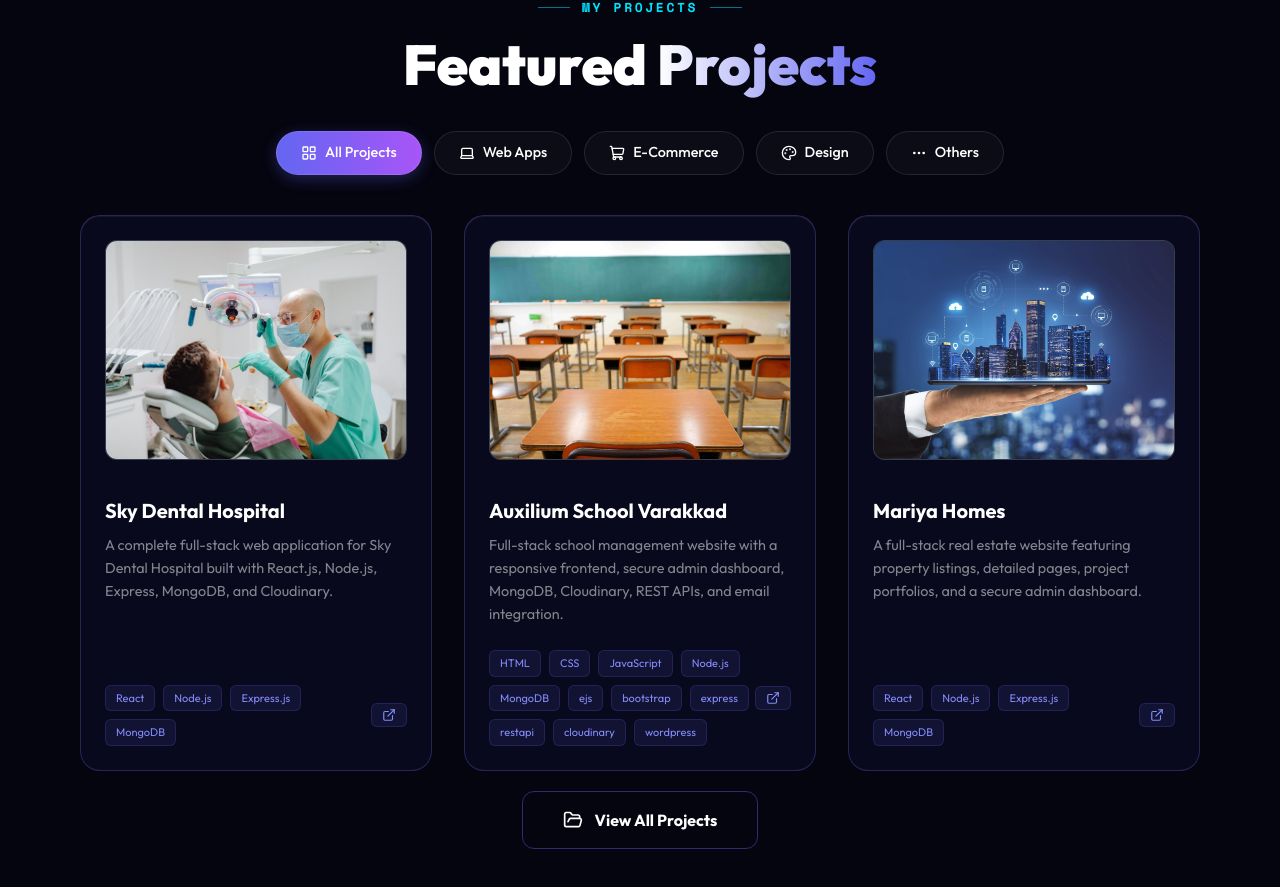
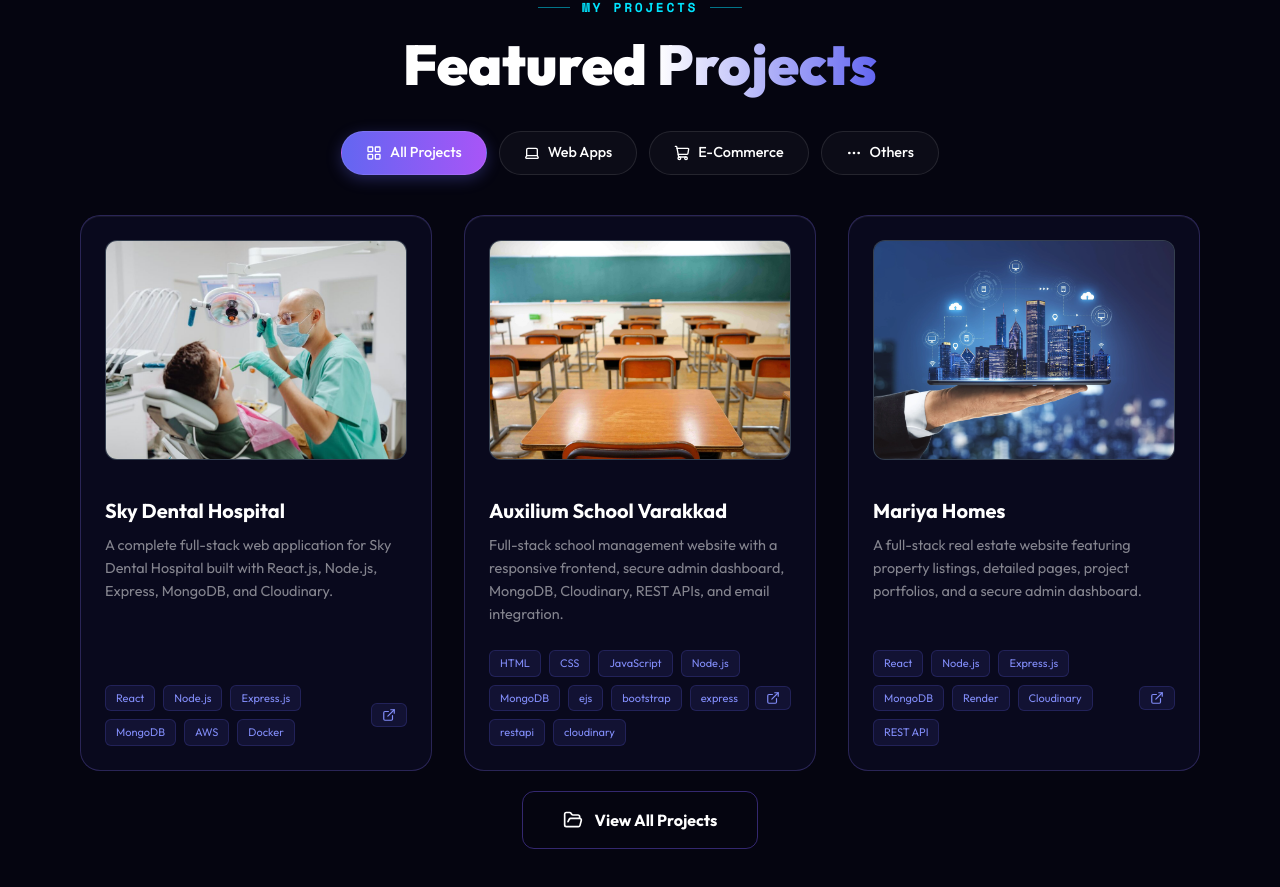
Before and after one commit to jithin2501/portfolio-website-, a Next.js app in the folder jithinpjoji_portfolio_main/frontend/: page / in a window 1280 px wide. Shown: the part 3340-4227 px from the top of the page. Built offline with nearby package versions, Linux system fonts and the light colour scheme.

Commit message:
feat: Update project details for Zentrivo, Sky Dental, Auxilium School, Mariya Homes, and Trendora Trends

```diff
--- a/jithinpjoji_portfolio_main/frontend/app/components/Projects.tsx
+++ b/jithinpjoji_portfolio_main/frontend/app/components/Projects.tsx
@@ -15,7 +15,6 @@ const categories = [
     { id: 'all', label: 'All Projects', icon: LayoutGrid },
     { id: 'web-app', label: 'Web Apps', icon: Laptop },
     { id: 'e-commerce', label: 'E-Commerce', icon: ShoppingCart },
-    { id: 'design', label: 'Design', icon: Palette },
     { id: 'others', label: 'Others', icon: MoreHorizontal },
 ];
 
--- a/jithinpjoji_portfolio_main/frontend/app/projects/[id]/page.tsx
+++ b/jithinpjoji_portfolio_main/frontend/app/projects/[id]/page.tsx
@@ -88,6 +88,7 @@ export default function ProjectDetail({ params }: { params: Promise<{ id: string
 
   const liveUrl = project.live_url || "#";
   const githubUrl = project.github_url || "#";
+  const figmaUrl = project.figma_url;
 
   const currentDisplayImg = images[activeThumb] || project.image || images[0];
 
@@ -215,6 +216,11 @@ export default function ProjectDetail({ params }: { params: Promise<{ id: string
               <a href={githubUrl} target="_blank" rel="noopener noreferrer" className="pd-btn-secondary">
                 View on GitHub <i className="fab fa-github" />
               </a>
+              {figmaUrl && (
+                <a href={figmaUrl} target="_blank" rel="noopener noreferrer" className="pd-btn-secondary" style={{ backgroundColor: '#F24E1E', color: 'white', border: 'none' }}>
+                  Figma Design <i className="fab fa-figma" />
+                </a>
+              )}
             </div>
 
           </div>
--- a/jithinpjoji_portfolio_main/frontend/app/projects/page.tsx
+++ b/jithinpjoji_portfolio_main/frontend/app/projects/page.tsx
@@ -13,7 +13,6 @@ const categories = [
   { id: 'All', label: 'All Projects', icon: LayoutGrid },
   { id: 'Web Apps', label: 'Web Apps', icon: Laptop },
   { id: 'E-Commerce', label: 'E-Commerce', icon: ShoppingCart },
-  { id: 'Design', label: 'Design', icon: Palette },
   { id: 'Others', label: 'Others', icon: MoreHorizontal },
 ];
 
--- a/jithinpjoji_portfolio_main/frontend/data/staticData.ts
+++ b/jithinpjoji_portfolio_main/frontend/data/staticData.ts
@@ -68,6 +68,7 @@ export type Project = {
   featured?: string;
   live_url?: string;
   github_url?: string;
+  figma_url?: string;
   tags?: string[];
 };
 
@@ -77,7 +78,7 @@ export const projects: Project[] = [
     title: 'Sky Dental Hospital',
     category: 'Web Apps',
     description: 'A complete full-stack web application for Sky Dental Hospital built with React.js, Node.js, Express, MongoDB, and Cloudinary.',
-    long_desc: 'A full-stack dental hospital website built with React.js, Node.js, Express, MongoDB, and Cloudinary. Features appointment booking, service management, patient reviews, and a secure admin dashboard.',
+    long_desc: 'Full-stack hospital website for Sky Dental Hospital — built with React, Node.js, Express, and MongoDB. Features service pages, doctor profiles, patient reviews, gallery, admin dashboard, analytics, and Docker-based deployment with Nginx and SSL.',
     image: '/project/dental.jpg',
     images: [
       '/images/sky_dental/landing_page.png',
@@ -93,8 +94,8 @@ export const projects: Project[] = [
       '/images/sky_dental/get_in_touch.png',
       '/images/sky_dental/user_management.png'
     ],
-    features: ['Appointment Booking', 'Service Management', 'Patient Reviews', 'Admin Dashboard'],
-    tech_stack: [{ name: 'React' }, { name: 'Node.js' }, { name: 'Express.js' }, { name: 'MongoDB' }],
+    features: ['Complete Hospital Website', 'Online Appointment & Patient Interaction', 'Secure Admin Management System', 'Real-Time Analytics & Cloud Management'],
+    tech_stack: [{ name: 'React' }, { name: 'Node.js' }, { name: 'Express.js' }, { name: 'MongoDB' }, { name: 'AWS' }, { name: 'Docker' }],
     featured: 'feature',
     live_url: 'http://skydentalhospital.in/',
     github_url: 'https://github.com/jithin2501/Sky-Dental-Hospital.git',
@@ -105,7 +106,7 @@ export const projects: Project[] = [
     title: 'Auxilium School Varakkad ',
     category: 'Web Apps',
     description: 'Full-stack school management website with a responsive frontend, secure admin dashboard, MongoDB, Cloudinary, REST APIs, and email integration.',
-    long_desc: 'Production-ready full-stack web application for Auxilium School Varakkad with a responsive website, secure admin dashboard, MongoDB, Cloudinary, REST APIs, and email notifications.',
+    long_desc: 'Full-stack web application for an ICSE-affiliated school — responsive SPA frontend, secure admin dashboard, RESTful API, MongoDB, Cloudinary media storage, and automated email notifications. Built with Node.js, Express, and Passport.js. Deployed on Render.',
     image: '/project/school.jpg',
     images: [
       '/images/auxilium_school/landing_page.png',
@@ -119,8 +120,8 @@ export const projects: Project[] = [
       '/images/auxilium_school/principal_message.png',
       '/images/auxilium_school/gallery.png'
     ],
-    features: ['Sales metrics', 'Performance cards', 'Responsive layout', 'Dark mode design'],
-    tech_stack: [{ name: 'HTML' }, { name: 'CSS' }, { name: 'JavaScript' }, { name: 'Node.js' }, { name: 'MongoDB' }, { name: 'ejs' }, { name: 'bootstrap' }, { name: 'express' }, { name: 'restapi' }, { name: 'cloudinary' }, { name: 'wordpress' }],
+    features: ['Full-Stack School Website', 'Online Admission & Contact Management', 'Secure Admin Dashboard & Content Management', 'Cloud-Based Media Storage & Email Notifications'],
+    tech_stack: [{ name: 'HTML' }, { name: 'CSS' }, { name: 'JavaScript' }, { name: 'Node.js' }, { name: 'MongoDB' }, { name: 'ejs' }, { name: 'bootstrap' }, { name: 'express' }, { name: 'restapi' }, { name: 'cloudinary' }],
     featured: 'feature',
     live_url: 'https://auxiliumschoolvarakkad.in/',
     github_url: '#',
@@ -131,7 +132,7 @@ export const projects: Project[] = [
     title: 'Mariya Homes',
     category: 'Web Apps',
     description: 'A full-stack real estate website featuring property listings, detailed pages, project portfolios, and a secure admin dashboard.',
-    long_desc: 'A full-stack real estate web application built with React.js, Node.js, Express, and MongoDB, featuring property listings, project portfolios, contact forms, and a secure admin dashboard.',
+    long_desc: 'Full-stack real estate website for Mariya Homes — built with React, Node.js, Express, and MongoDB. Features property listings, gallery, admin dashboard, analytics, and Cloudinary media management.',
     image: '/project/real_estate.webp',
     images: [
       '/images/mariahomes/landing_page.png',
@@ -142,8 +143,8 @@ export const projects: Project[] = [
       '/images/mariahomes/our_cons_process.png',
       '/images/mariahomes/renovation_process.png'
     ],
-    features: ['Color system', 'Typography scale', 'Reusable components', 'Design documentation'],
-    tech_stack: [{ name: 'React' }, { name: 'Node.js' }, { name: 'Express.js' }, { name: 'MongoDB' }],
+    features: ['Property Listing & Search', 'Property Details & Portfolio', 'Admin Dashboard & Content Management', 'Visitor Analytics & Contact Management'],
+    tech_stack: [{ name: 'React' }, { name: 'Node.js' }, { name: 'Express.js' }, { name: 'MongoDB' }, { name: 'Render' }, { name: 'Cloudinary' }, { name: 'REST API' }],
     featured: 'feature',
     live_url: 'https://mariahomes.in/',
     github_url: '#',
@@ -154,7 +155,7 @@ export const projects: Project[] = [
     title: 'Trendora Trends',
     category: 'Web Apps, E-Commerce',
     description: "Premium Children's Clothing E-Commerce Platform.",
-    long_desc: "Full-stack web application for discovering, browsing, and purchasing premium children's clothing — with a complete admin dashboard for managing every aspect of the store.",
+    long_desc: "Full-stack children's clothing e-commerce platform with Razorpay payments, order tracking, gift orders, photo reviews, and a role-based admin dashboard. Built with React 18, Node.js, Express, MongoDB, and Cloudinary.",
     image: '/project/trends.jpg',
     images: [
       '/images/trends/landing.png',
@@ -177,11 +178,12 @@ export const projects: Project[] = [
       '/images/trends/review_admin.png',
       '/images/trends/contact_admin.png'
     ],
-    features: ['Customer-Facing Features', 'Admin Dashboard', 'Payment Integration', 'QR Code Reviews'],
-    tech_stack: [{ name: 'React' }, { name: 'Node.js' }, { name: 'Express.js' }, { name: 'MongoDB' }, { name: 'Vite' }],
+    features: ['Product & Collection Management', 'Shopping Cart, Wishlist & Checkout', 'Razorpay Payment & Order Tracking', 'Admin Dashboard & Customer Management'],
+    tech_stack: [{ name: 'React' }, { name: 'Next.js' }, { name: 'Node.js' }, { name: 'Express.js' }, { name: 'MongoDB' }, { name: 'Razorpay' }, { name: 'Shiprocket' }, { name: 'Firebase' }, { name: 'AWS' }, { name: 'S3' }, { name: 'Docker' }],
     featured: 'feature',
     live_url: '#',
     github_url: '#',
+    figma_url: 'https://www.figma.com/design/NzBZ4xkwBdPgUBuIjWADuQ/Sumathi-Trends?t=uGnRVzI1JU2yL7hI-1',
     tags: ['React', 'Node.js', 'Express.js', 'MongoDB', 'Vite', 'Razorpay']
   },
   {
@@ -220,6 +222,7 @@ export const projects: Project[] = [
     featured: 'feature',
     live_url: '#',
     github_url: '#',
+    figma_url: 'https://www.figma.com/design/QbDTqUsNtC2zli2PG9AUBU/software-companey?node-id=0-1&t=uGnRVzI1JU2yL7hI-1',
     tags: ['React', 'Node.js', 'Express.js', 'MongoDB', 'Tailwind']
   },
   {
```
